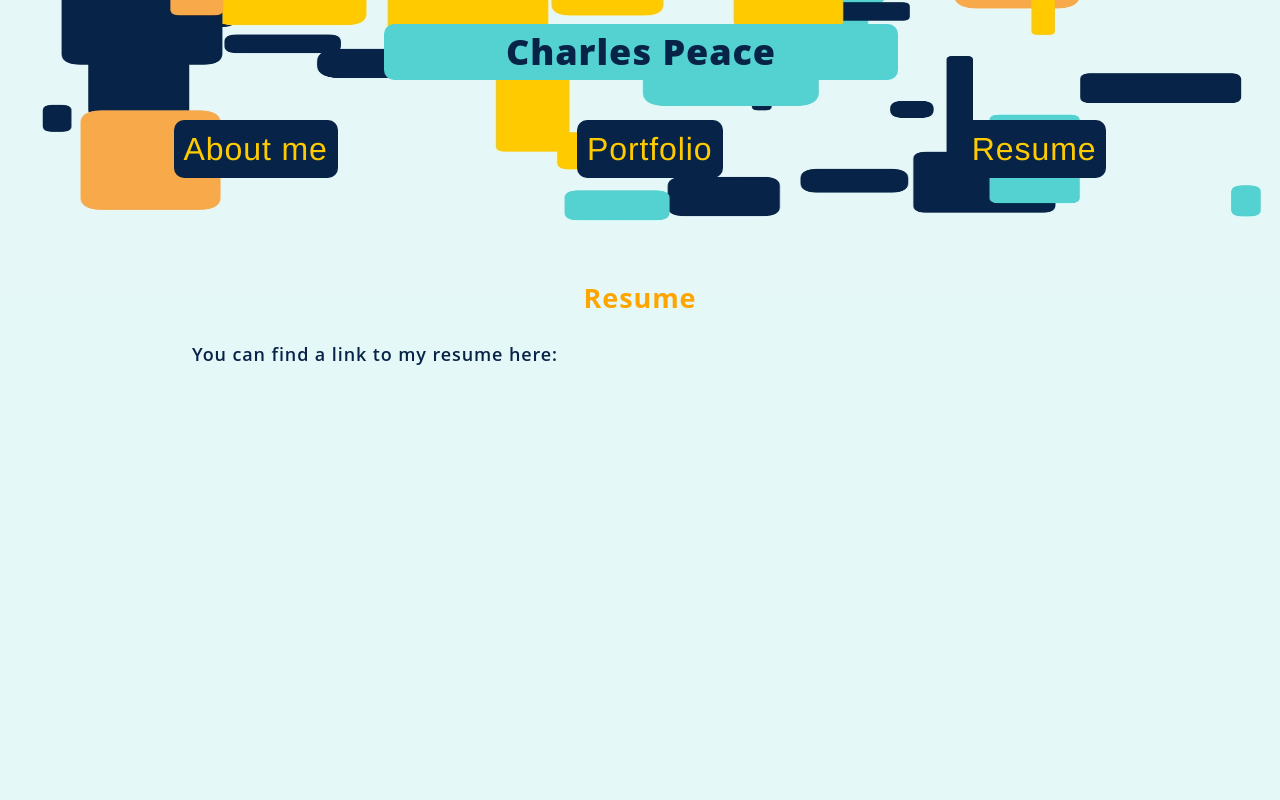
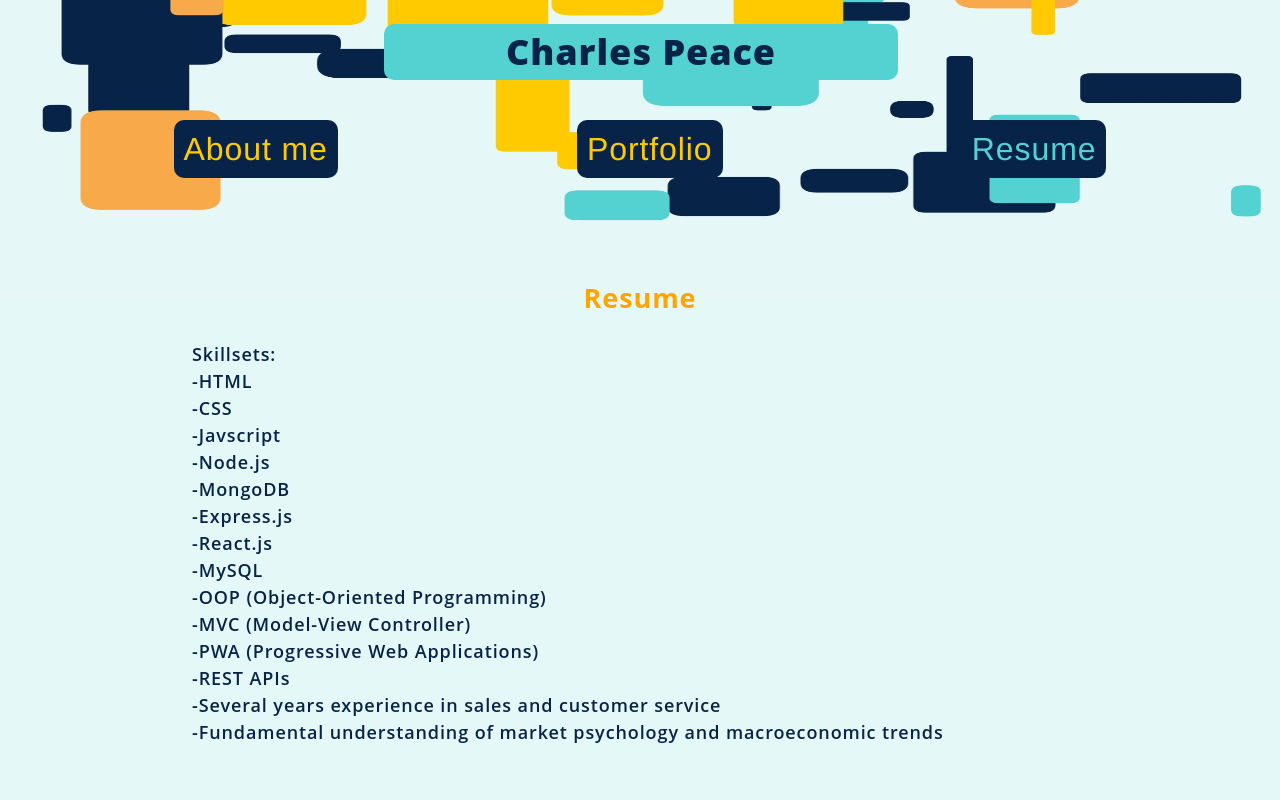
Before and after one commit to 33337/react-portfolio, a React (Create React App) app: page / in a window 1280 px wide. Both pictures are taken after a click on the element "Resume". Shown: the top 800 px of the page. Built offline with nearby package versions, Linux system fonts and the light colour scheme.

Commit message:
add resume content and styling for footer and current page

```diff
--- a/src/App.js
+++ b/src/App.js
@@ -4,6 +4,7 @@ import Header from './components/Header'
 import Nav from './components/Nav'
 import About from './components/About'
 import Hero from './assets/hero.jpg'
+import Bottom from './assets/bottom.jpg'
 
 function App() {
   const [pages] = useState([
@@ -23,6 +24,7 @@ function App() {
       <main>
         <Page currentPage={currentPage}></Page>
       </main>
+      <img src={Bottom} className='bottom'></img>
     </div>
   );
 }
--- a/src/components/Nav/index.js
+++ b/src/components/Nav/index.js
@@ -16,7 +16,7 @@ function Nav(location) {
         <nav>
             <ul className='flex-row space-between'>
                 {pages.map((Page) => (
-                    <li className={`${ currentPage.name === Page.name }`} key={Page.name}>
+                    <li className={`${ currentPage.name === Page.name && 'navActive'}`} key={Page.name}>
                         <span onClick={() => SetCurrent(Page)}>{Page.name}</span>
                     </li>
                 ))}
--- a/src/components/Resume/index.js
+++ b/src/components/Resume/index.js
@@ -3,9 +3,21 @@ import React from 'react'
 function Resume() {
     return(
         <div>
-            <p>
-                You can find a link to my resume here:
-            </p>
+            <p>Skillsets:</p>
+            <p>-HTML</p>
+            <p>-CSS</p>
+            <p>-Javscript</p>
+            <p>-Node.js</p>
+            <p>-MongoDB</p>
+            <p>-Express.js</p>
+            <p>-React.js</p>
+            <p>-MySQL</p>
+            <p>-OOP (Object-Oriented Programming)</p>
+            <p>-MVC (Model-View Controller)</p>
+            <p>-PWA (Progressive Web Applications)</p>
+            <p>-REST APIs</p>
+            <p>-Several years experience in sales and customer service</p>
+            <p>-Fundamental understanding of market psychology and macroeconomic trends</p>
         </div>
     )
 }
--- a/src/index.css
+++ b/src/index.css
@@ -23,9 +23,13 @@ code {
 }
 
 .navActive {
-  color: var(--secondary);
+  color: var(--mb);
+  background-color: var(--db);
   cursor: default;
-  text-shadow: 3px 3px 15px rgba(255, 255, 255, 0.5);
+}
+
+main {
+  margin-bottom: 5vw;
 }
 
 nav {
@@ -88,6 +92,14 @@ ul {
   height: 300px;
 }
 
+.bottom {
+  z-index: -1;
+  position: relative;
+  bottom: 0;
+  width: 100%;
+  height: 300px;
+}
+
 .mb {
   margin-bottom: 100px;
 }
```
Also changed, not shown: src/assets/bottom.jpg (added), src/assets/hero.png (deleted).
